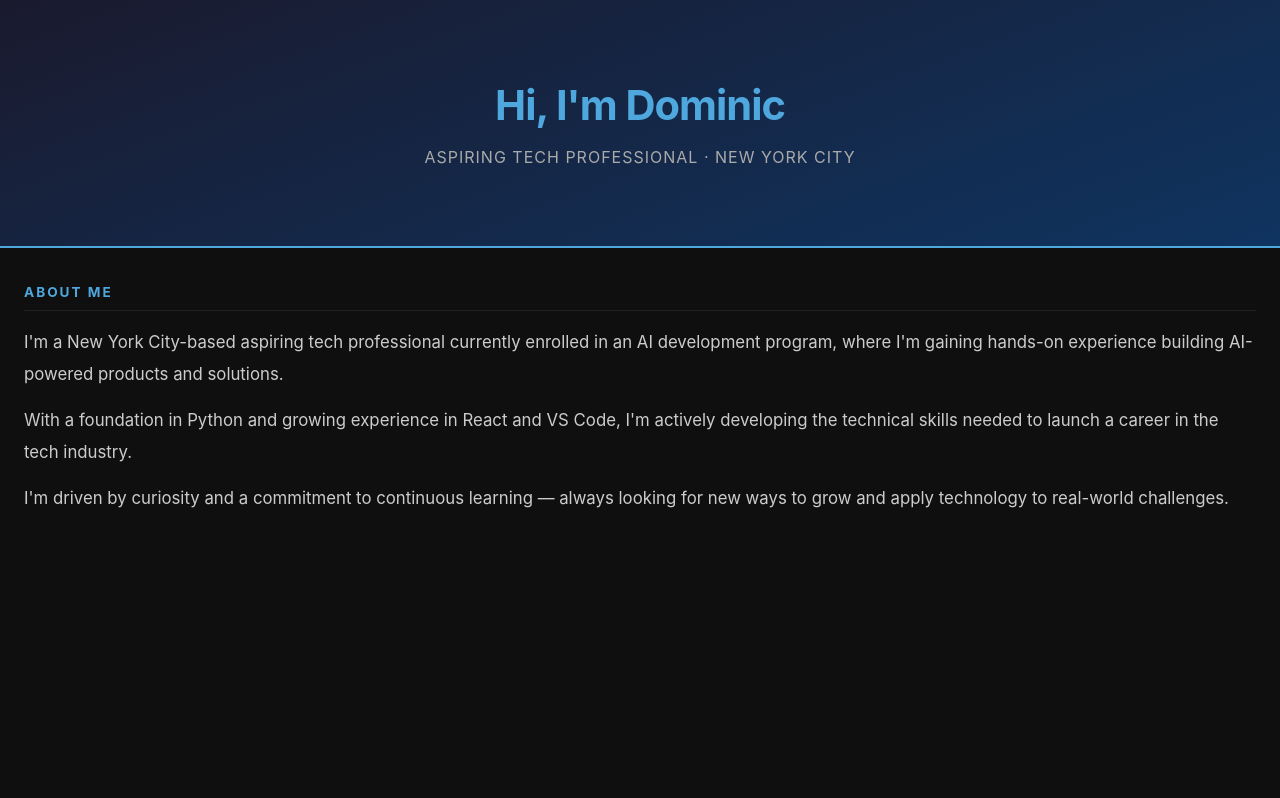
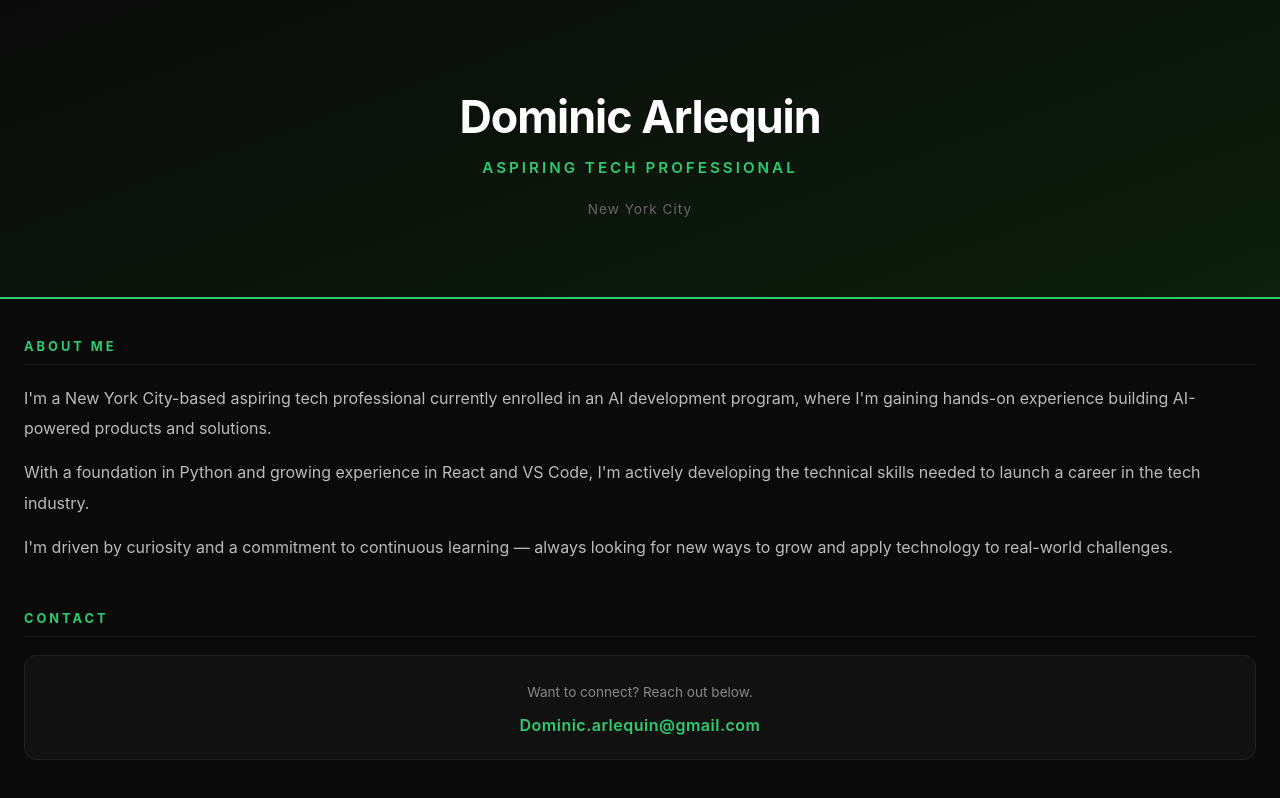
Before and after one commit to dominicarlequin-hub/my-first-repo, a plain HTML site: page index.html in a window 1280 px wide. Drawn offline with Linux system fonts and the light colour scheme.

Commit message:
Update title and styling in index.html

```diff
--- a/index.html
+++ b/index.html
@@ -1,7 +1,7 @@
 <!DOCTYPE html>
 <html>
   <head>
-    <title>Dominic's Page</title>
+    <title>Dominic Arlequin</title>
     <meta name="viewport" content="width=device-width, initial-scale=1.0">
     <style>
       * {
@@ -11,68 +11,100 @@
       }
 
       body {
-        background-color: #0f0f0f;
+        background-color: #0a0a0a;
         color: #ffffff;
         font-family: -apple-system, sans-serif;
       }
 
       .hero {
-        background: linear-gradient(160deg, #1a1a2e, #0f3460);
-        padding: 80px 24px 60px;
+        background: linear-gradient(160deg, #0a0a0a, #0d1f0d);
+        padding: 90px 24px 60px;
         text-align: center;
-        border-bottom: 2px solid #4ea8de;
+        border-bottom: 2px solid #2ecc71;
       }
 
       .hero h1 {
-        font-size: 2.6em;
-        color: #4ea8de;
+        font-size: 2.8em;
         font-weight: 700;
+        color: #ffffff;
         letter-spacing: -1px;
-        margin-bottom: 12px;
+        margin-bottom: 10px;
       }
 
-      .hero .subtitle {
-        color: #aaaaaa;
-        font-size: 1em;
+      .hero .title {
+        color: #2ecc71;
+        font-size: 0.95em;
+        letter-spacing: 3px;
+        text-transform: uppercase;
+        font-weight: 600;
+      }
+
+      .hero .location {
+        color: #666666;
+        font-size: 0.85em;
+        margin-top: 8px;
         letter-spacing: 1px;
-        text-transform: uppercase;
       }
 
       .container {
-        padding: 36px 24px;
+        padding: 40px 24px;
       }
 
       .section {
-        margin-bottom: 44px;
+        margin-bottom: 48px;
       }
 
       h2 {
-        color: #4ea8de;
-        font-size: 0.85em;
+        color: #2ecc71;
+        font-size: 0.8em;
         font-weight: 700;
-        letter-spacing: 2px;
+        letter-spacing: 3px;
         text-transform: uppercase;
-        margin-bottom: 16px;
+        margin-bottom: 18px;
         padding-bottom: 10px;
-        border-bottom: 1px solid #222;
+        border-bottom: 1px solid #1a1a1a;
       }
 
       p {
-        color: #cccccc;
-        font-size: 1.05em;
+        color: #bbbbbb;
+        font-size: 1em;
         line-height: 1.9;
         margin-bottom: 14px;
+      }
+
+      .contact-box {
+        background-color: #111111;
+        border: 1px solid #1f1f1f;
+        border-radius: 12px;
+        padding: 24px;
+        text-align: center;
+      }
+
+      .contact-box p {
+        color: #888888;
+        font-size: 0.85em;
+        margin-bottom: 10px;
+      }
+
+      .contact-box a {
+        color: #2ecc71;
+        font-size: 1em;
+        font-weight: 600;
+        text-decoration: none;
+        letter-spacing: 0.5px;
       }
     </style>
   </head>
   <body>
 
     <div class="hero">
-      <h1>Hi, I'm Dominic</h1>
-      <p class="subtitle">Aspiring Tech Professional · New York City</p>
+      <h1>Dominic Arlequin</h1>
+      <p class="title">Aspiring Tech Professional</p>
+      <p class="location">New York City</p>
     </div>
 
     <div class="container">
+
       <div class="section">
         <h2>About Me</h2>
         <p>
@@ -91,6 +123,17 @@
           real-world challenges.
         </p>
       </div>
+
+      <div class="section">
+        <h2>Contact</h2>
+        <div class="contact-box">
+          <p>Want to connect? Reach out below.</p>
+          <a href="mailto:Dominic.arlequin@gmail.com">
+            Dominic.arlequin@gmail.com
+          </a>
+        </div>
+      </div>
+
     </div>
 
   </body>
```
